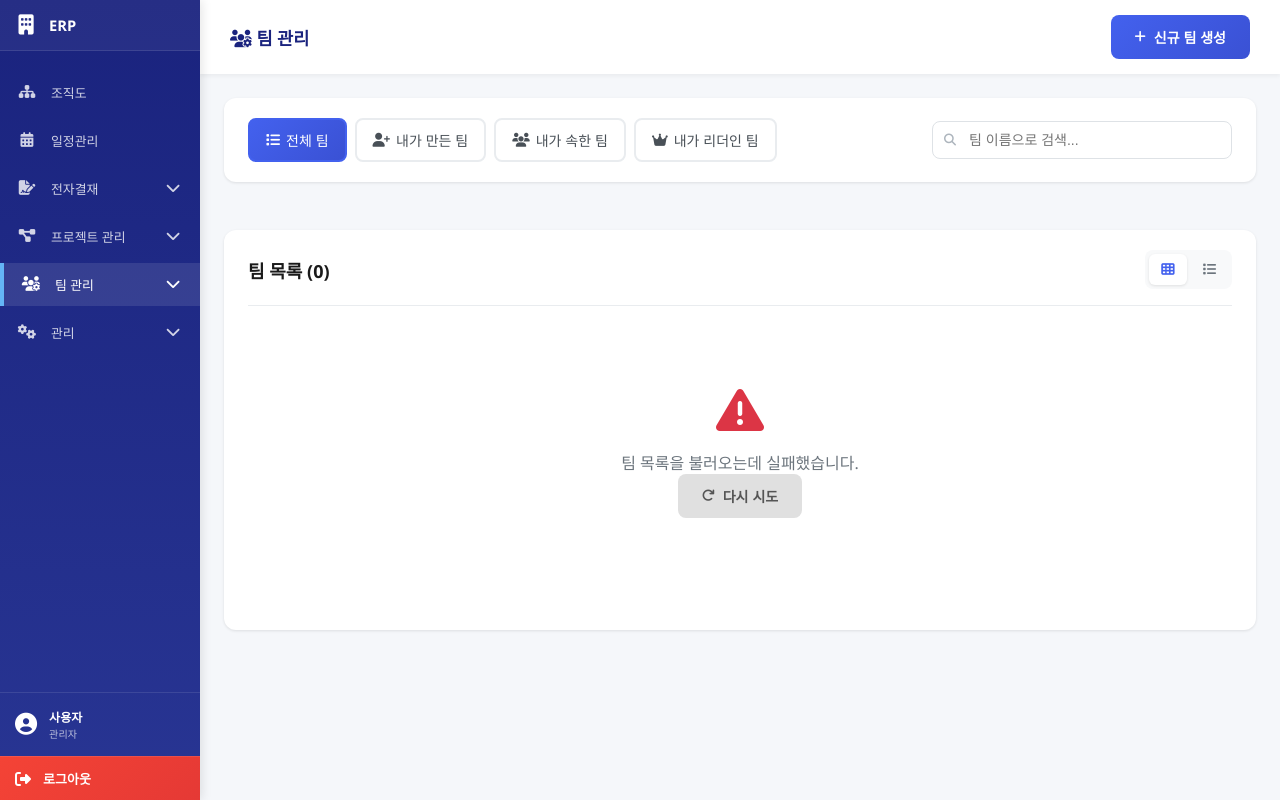
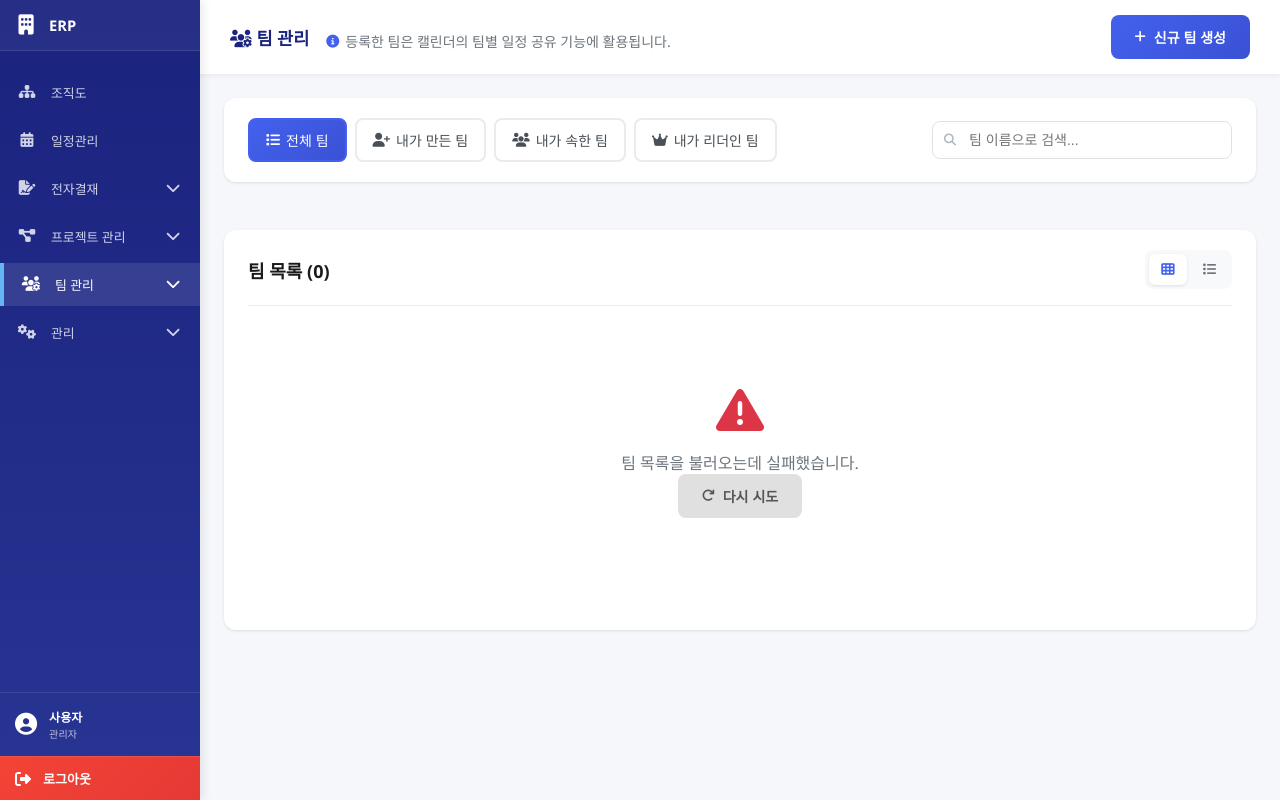
Before and after one commit to jihoo16/groupWare, a Spring app: page /team in a window 1280 px wide. Run offline with Thymeleaf, Linux system fonts and the light colour scheme; the template is opened without the code that fills it, so the values that code supplies are empty.

Commit message:
[팀 관리] 페이지 설명 추가
## 추가 사항
- 팀 관리 페이지 타이틀 아래에 기능 설명 추가
- "등록한 팀은 캘린더의 팀별 일정 공유 기능에 활용됩니다" 안내 문구
- 정보 아이콘과 함께 표시

🤖 Generated with [Claude Code](https://claude.com/claude-code)

Co-Authored-By: Claude <noreply@anthropic.com>

```diff
--- a/src/main/resources/templates/team.html
+++ b/src/main/resources/templates/team.html
@@ -12,6 +12,10 @@
                     <i class="fas fa-users-cog"></i>
                     팀 관리
                 </h1>
+                <p class="page-description">
+                    <i class="fas fa-info-circle"></i>
+                    등록한 팀은 캘린더의 팀별 일정 공유 기능에 활용됩니다.
+                </p>
             </div>
             <div class="header-right">
                 <button class="btn btn-primary" id="newTeamBtn">
```
